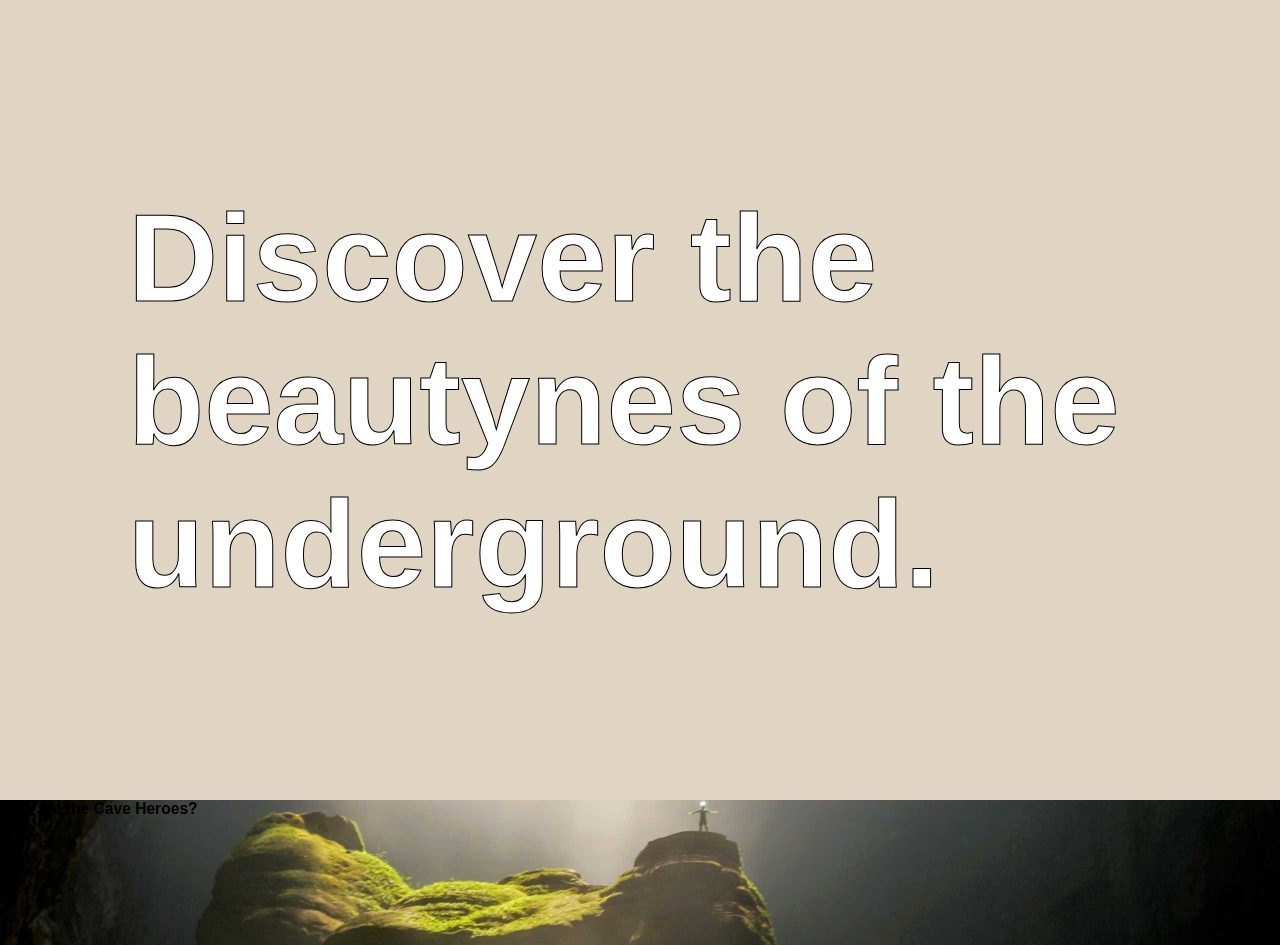
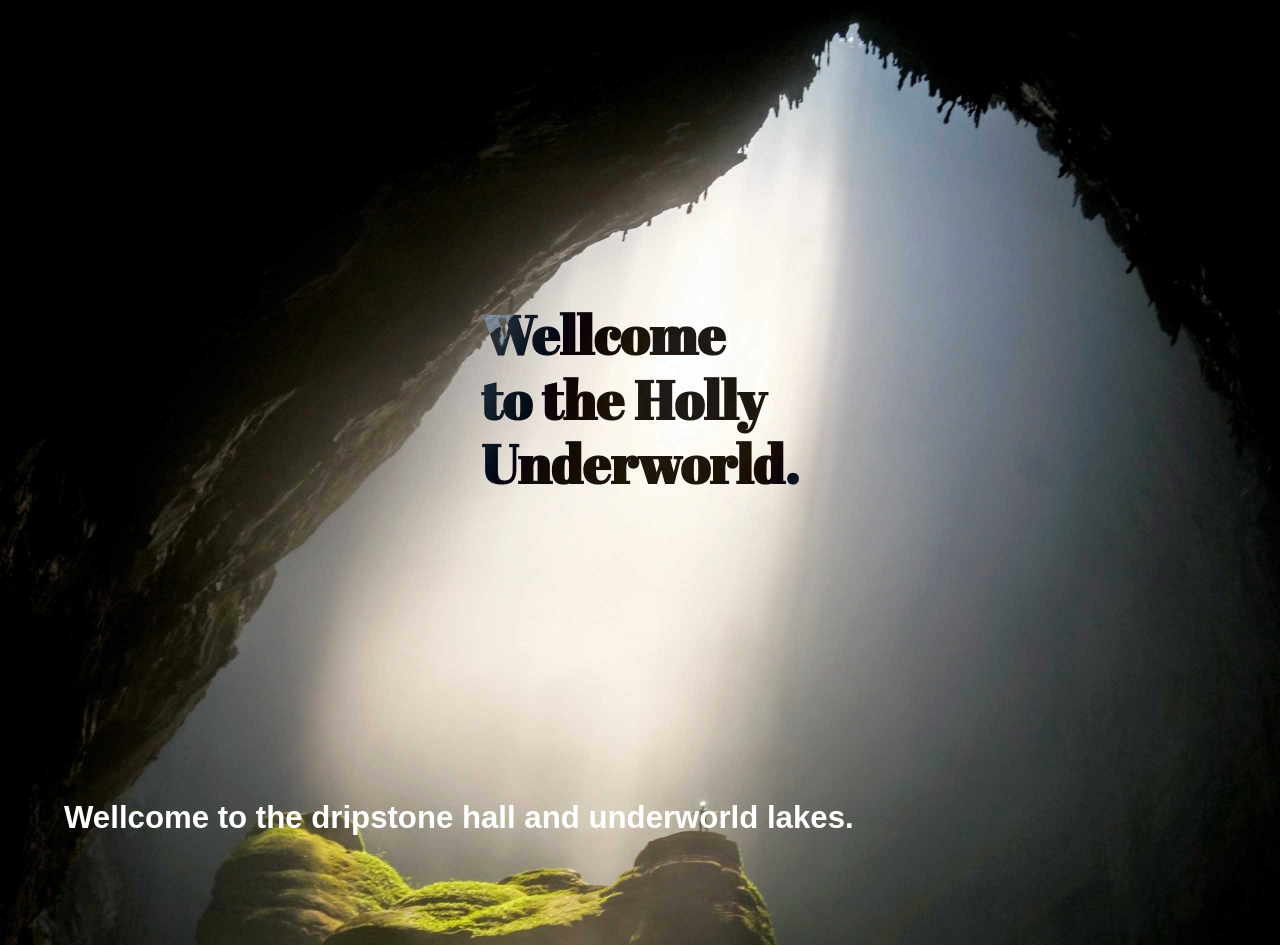
Before and after one commit to robert085/ca-local-club, a plain HTML site: page index.html in a window 1280 px wide. Shown: the top 945 px of the page. Drawn offline with Linux system fonts and the light colour scheme.

Commit message:
3rd commit

```diff
--- a/index.html
+++ b/index.html
@@ -9,14 +9,16 @@
     <title>CaveHeroes</title>
   </head>
   <body>
+    <div class="background">
       <section class="hero container-fluid">
-        <img src="img/cave-hero-1.jpg" alt="">
+        <!-- <img src="img/cave-hero-1.jpg" alt=""> -->
         <div class="container container-flex-wc">
-        <h1 class="heading">Discover the beautynes of the underground.</h1>
+          <h1 class="heading">Wellcome<br>to the Holly<br>Underworld.</h1>
         </div>
       </section>
       <section class="about">
-        <h2>Who are the Cave Heroes?</h2>
+        <h2>Wellcome to the dripstone hall and underworld lakes.</h2>
       </section>
+    </div>
   </body>
 </html>
--- a/script.js
+++ b/script.js
@@ -14,8 +14,10 @@ let position = 0;
 
 document.addEventListener('scroll', (event) => {
   position = window.scrollY;
-  console.log(position);
-  heading.style.transform = `translateY(-${position}px)`
+  let calcPosition = position / 4;
+  console.log('real position: ', position);
+  console.log('calc. position: ', calcPosition);
+  heading.style.transform = `translateY(-${calcPosition}px)`
 });
 
 
--- a/styles.css
+++ b/styles.css
@@ -1,3 +1,5 @@
+@import url('https://fonts.googleapis.com/css2?family=Abril+Fatface&display=swap');
+
 * {
   margin: 0;
   padding: 0;
@@ -8,16 +10,28 @@ html {
   font-family: Arial, Helvetica, sans-serif;
 }
 
+body {
+  font-size: clamp(1.6rem, 2vw, 2rem);
+}
+
 section {
-      height: 100vh;
+  height: 100vh;
+  width: 90%;
+  margin: 0 auto;
 }
 
 h1 {
-  font-size: 12rem;
+  font-family: 'Abril Fatface', cursive;
+  font-size: clamp(5.2rem, 4vw, 10rem);
+  line-height: 120%;
+  color: #201b17;
+  font-weight: 600;
+  filter: invert(10);
+  mix-blend-mode: difference;
 }
 
 .hidden {
-    display: none;
+  display: none;
 }
 
 .container-fluid {
@@ -29,21 +43,21 @@ h1 {
   margin: 0 auto;
 }
 
+.background {
+  background-image: url('img/cave-hero-1.jpg');
+  background-position: top;
+  background-size: cover;
+}
 .hero {
   position: relative;
-  background-color: rgb(224, 212, 194);
-  /* background: url(img/cave-hero-2.jpg) no-repeat center;
-    background-size: cover;
-    position: static; */
 }
-.hero img {
-  height: auto;
-  width: 100%;
+/* .hero img {
+  height: 150rem;
+  width: auto;
   position: absolute;
   top: 0;
-  left: 0;
   z-index: -1;
-}
+} */
 .container-flex-wc {
   height: 100vh;
   display: flex;
@@ -52,9 +66,6 @@ h1 {
   justify-content: center;
 }
 
-.hero h1 {
+.about h2 {
   color: #fff;
-  z-index: 5;
-  -webkit-text-stroke: 1px #000;
-  /* filter: drop-shadow(5px 5px 0 #000) */
 }
```
Lines whose indentation alone changed are shown as unchanged.
